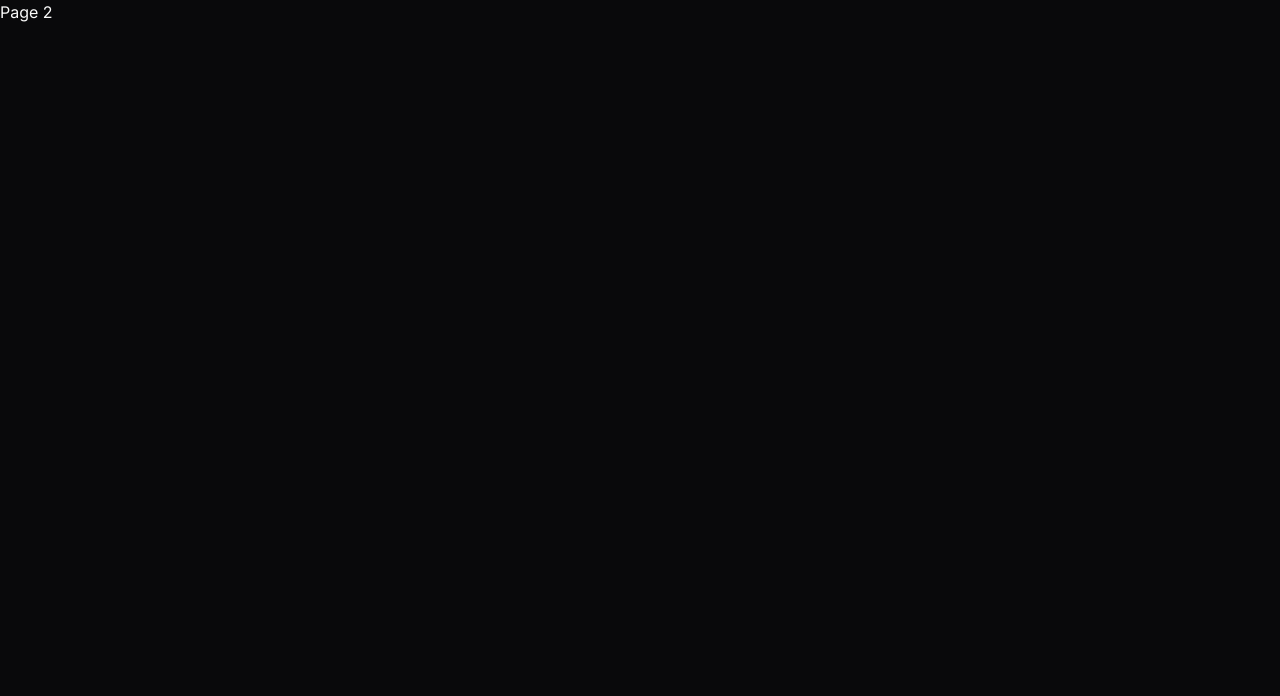
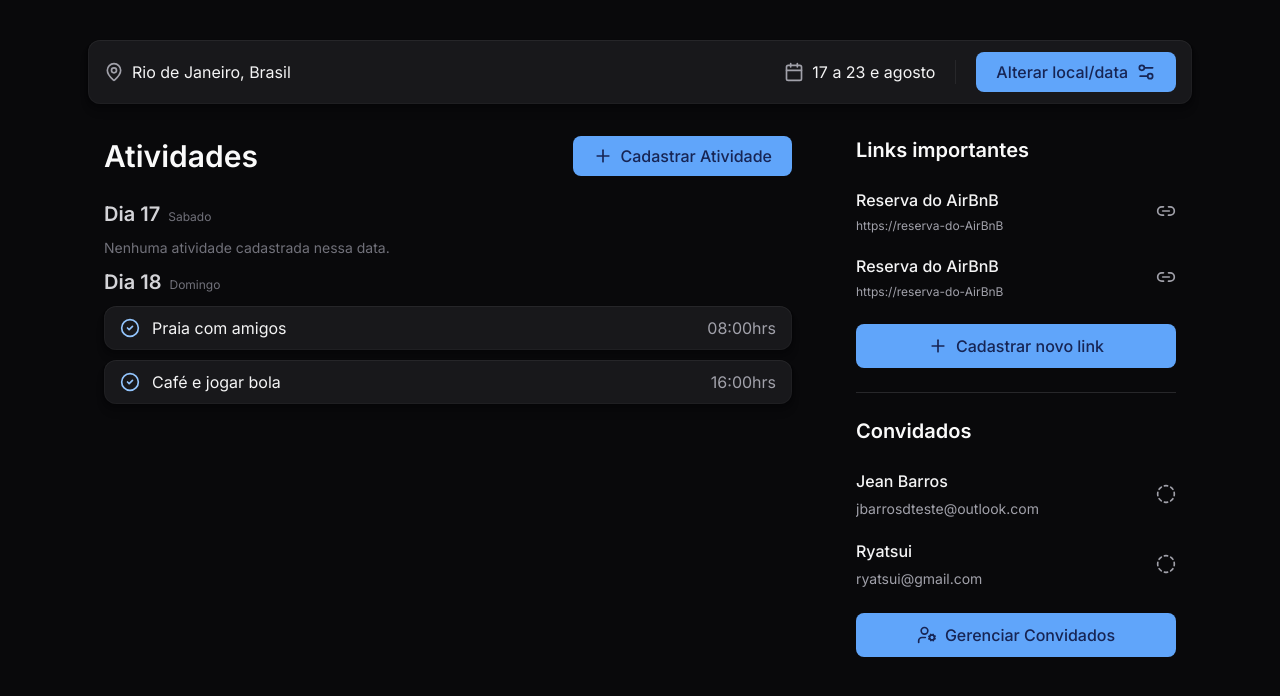
Before and after one commit to jbarrosd/Trip-Navigator, a React (Vite) app: page /trip/1 in a window 1280 px wide. Shown: the top 696 px of the page. Built offline with nearby package versions, Linux system fonts and the light colour scheme.

Commit message:
organizando pastas e criado trip-details

```diff
--- a/src/App.tsx
+++ b/src/App.tsx
@@ -1,6 +1,6 @@
 import {createBrowserRouter, RouterProvider,} from "react-router-dom";
-import CreateTrip from "./pages/create-trip";
-import TripDetails from "./pages/trip-details";
+import CreateTrip from "./pages/create-trip/create-trip";
+import TripDetails from "./pages/trip-details/trip-details";
 
 function App() {
 
--- a/src/pages/create-trip.tsx
+++ b/src/pages/create-trip/create-trip.tsx
@@ -32,7 +32,6 @@
   function modalClose(){
     setIsModalOPen(false);
   };
-
 
   function addNewEmailToInvite(event: FormEvent<HTMLFormElement>){
       //impedindo da formulario ficar atualizando a page
--- a/src/pages/trip-details.tsx
+++ /dev/null
@@ -1,6 +0,0 @@
-
-function TripDetails() {
-    return <div>Page 2</div>
-}
-
-export default TripDetails;
--- /dev/null
+++ b/src/pages/trip-details/trip-details.tsx
@@ -0,0 +1,134 @@
+import { Calendar, CircleCheck, CircleDashed, Link2, MapPin, Plus, Settings2, UserCog } from "lucide-react";
+
+function TripDetails() {
+    return (
+        <div className="max-w-6xl px-6 py-10 mx-auto space-y-8">
+            <div className="px-4 h-16 rounded-xl bg-zinc-900 shadow-shape flex items-center justify-between">
+                <div className="flex items-center gap-2">
+                    <MapPin className="size-5 text-zinc-400" />
+                    <span className=" text-zinc-100">Rio de Janeiro, Brasil</span>
+                </div>
+
+                <div className="flex items-center gap-5">
+                    <div className="flex items-center gap-2">
+                        <Calendar className="size-5 text-zinc-400" />
+                        <span className=" text-zinc-100">17 a 23 e agosto</span>
+                    </div>
+
+                    <div className="w-px h-6 bg-zinc-800"/>
+
+                    <button className="bg-blue-400 text-blue-950 rounded-lg px-5 py-2 font-medium flex items-center gap-2 hover:bg-blue-300 ">
+                        Alterar local/data
+                        <Settings2  className="size-5"/>
+                    </button>
+                </div>
+            </div>
+
+            <main className=" flex gap-16 px-4">
+                <div className="flex-1 space-y-6">
+                    <div className="flex items-center justify-between">
+                        <h2 className="text-3xl font-semibold">Atividades</h2>
+
+                        <button className="bg-blue-400 text-blue-950 rounded-lg px-5 py-2 font-medium flex items-center gap-2 hover:bg-blue-300 " >
+                            <Plus className="size-5 "/>
+                            Cadastrar Atividade
+                        </button>
+                    </div>
+
+                    <div className="space-y-8">
+                        <div className="space-y-2.5">
+                            <div className="flex gap-2 items-baseline">
+                                <span className="text-xl text-zinc-300 font-semibold">Dia 17</span>
+                                <span className="text-xs text-zinc-500">Sabado</span>
+                            </div>
+                            <p className="text-zinc-500 text-sm">Nenhuma atividade cadastrada nessa data.</p>
+
+
+
+                            <div className="flex gap-2 items-baseline">
+                                <span className="text-xl text-zinc-300 font-semibold">Dia 18</span>
+                                <span className="text-xs text-zinc-500">Domingo</span>
+                            </div>
+                            <div className="space-y-2.5">
+                                <div className="px-4 py-2.5 bg-zinc-900 rounded-xl shadow-shape flex items-center gap-3">
+                                    <CircleCheck className="size-5 text-blue-300"/>
+                                    <span className="text-zinc-100">Praia com amigos</span>
+                                    <span className="text-zinc-400 ml-auto">08:00hrs</span>
+                                </div>
+
+                                <div className="px-4 py-2.5 bg-zinc-900 rounded-xl shadow-shape flex items-center gap-3">
+                                    <CircleCheck className="size-5 text-blue-300"/>
+                                    <span className="text-zinc-100">Café e jogar bola</span>
+                                    <span className="text-zinc-400 ml-auto">16:00hrs</span>
+                                </div>
+                            </div>
+                        </div>
+                    </div>
+                </div>
+
+
+                <div className="w-80 space-y-6">
+                    <div className="space-y-6">
+                        <h2 className="font-semibold text-xl">Links importantes</h2>
+
+                        <div className="space-y-5">
+
+                            <div className="flex items-center justify-between gap-4">
+                                <div className="space-y-1.5">
+                                    <span className="block font-medium text-zinc-100">Reserva do AirBnB</span>
+                                    <a href="#" className="block text-xs text-zinc-400 truncate hover:text-zinc-200">https://reserva-do-AirBnB</a>
+                                </div>
+                                <Link2 className="text-zinc-400 size-5 shrink-0" />
+                            </div>
+
+                            <div className="flex items-center justify-between gap-4">
+                                <div className="space-y-1.5">
+                                    <span className="block font-medium text-zinc-100">Reserva do AirBnB</span>
+                                    <a href="#" className="block text-xs text-zinc-400 truncate hover:text-zinc-200">https://reserva-do-AirBnB</a>
+                                </div>
+                                <Link2 className="text-zinc-400 size-5 shrink-0" />
+                            </div>
+                        </div>
+
+                        <button className="bg-blue-400 text-blue-950 w-full justify-center rounded-lg px-5 h-11 font-medium flex items-center gap-2 hover:bg-blue-300 ">
+                            <Plus className="size-5" />
+                            Cadastrar novo link
+                       </button>
+                    </div>
+
+                    <div className="w-full h-px bg-zinc-800"/>
+
+                    <div className="space-y-6">
+                        <h2 className="font-semibold text-xl">Convidados</h2>
+
+                        <div className="space-y-5">
+
+                            <div className="flex items-center justify-between gap-4">
+                                <div className="space-y-1.5">
+                                    <span className="block font-medium text-zinc-100">Jean Barros </span>
+                                    <span className="block text-sm text-zinc-400 truncate ">jbarrosdteste@outlook.com</span>
+                                </div>
+                                <CircleDashed className="text-zinc-400 size-5 shrink-0" />
+                            </div>
+
+                            <div className="flex items-center justify-between gap-4">
+                                <div className="space-y-1.5">
+                                    <span className="block font-medium text-zinc-100">Ryatsui</span>
+                                    <span className="block text-sm text-zinc-400 truncate ">ryatsui@gmail.com</span>
+                                </div>
+                                <CircleDashed className="text-zinc-400 size-5 shrink-0" />
+                            </div>
+                        </div>
+
+                        <button className="bg-blue-400 text-blue-950 w-full justify-center rounded-lg px-5 h-11 font-medium flex items-center gap-2 hover:bg-blue-300 ">
+                            <UserCog className="size-5" />
+                            Gerenciar Convidados
+                       </button>
+                    </div>
+                </div>
+            </main>
+        </div>
+    )
+}
+
+export default TripDetails;
```
Also changed, not shown: src/pages/create-trip/confirm-trip-modal.tsx (renamed from src/pages/confirm-trip-modal.tsx), src/pages/create-trip/invite-guests-modal.tsx (renamed from src/pages/invite-guests-modal.tsx), src/pages/create-trip/steps/destination-and-date-step.tsx (renamed from src/pages/steps/destination-and-date-step.tsx), src/pages/create-trip/steps/invite-guests-step.tsx (renamed from src/pages/steps/invite-guests-step.tsx).
